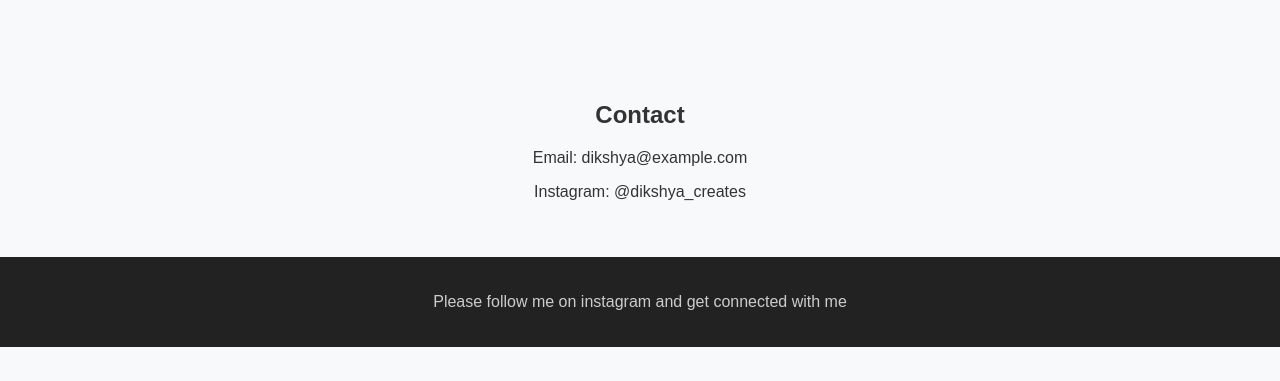
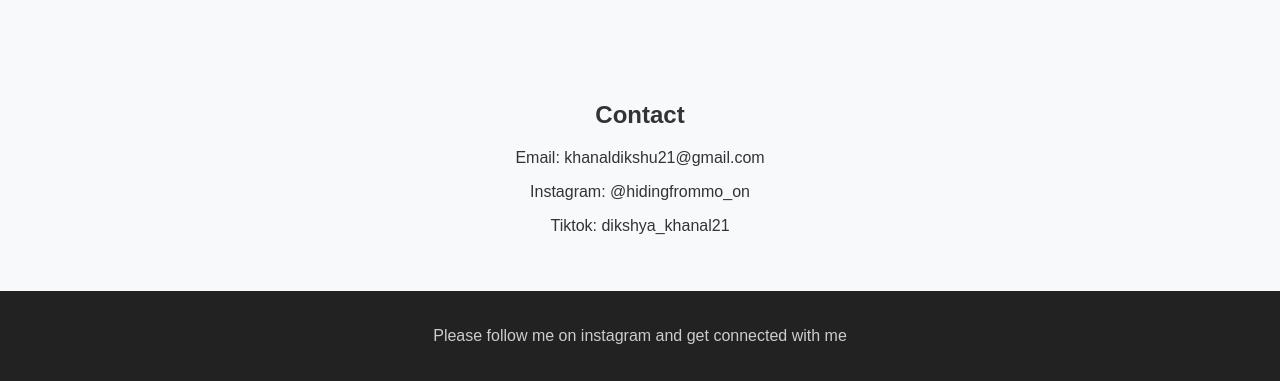
Before and after one commit to dikshhuu/dikshhuu, a plain HTML site: page index.html in a window 1280 px wide. Shown: the part 751-1132 px from the top of the page. Before the commit the page ends 1098 px from the top, so only its background shows below. Drawn offline with Linux system fonts and the light colour scheme.

Commit message:
portfolio.html

```diff
--- a/index.html
+++ b/index.html
@@ -61,8 +61,9 @@
 
   <div class="section">
     <h2>Contact</h2>
-    <p>Email: dikshya@example.com</p>
-    <p>Instagram: @dikshya_creates</p>
+    <p>Email: khanaldikshu21@gmail.com</p>
+    <p>Instagram: @hidingfrommo_on</p>
+    <p>Tiktok: dikshya_khanal21</p>
   </div>
 
   <footer>
```
